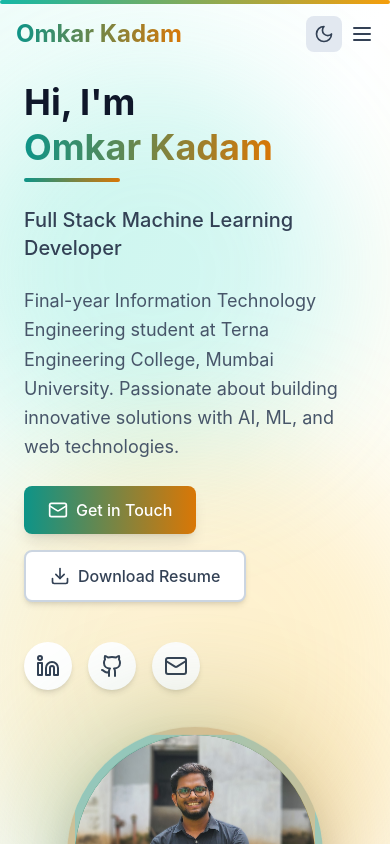
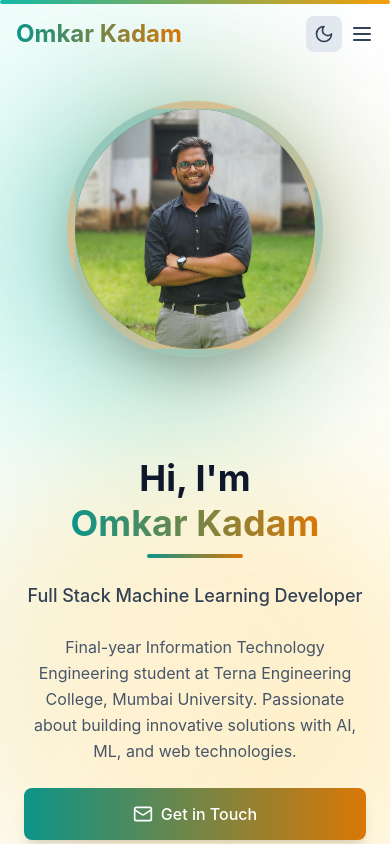
Before and after one commit to omkarrr88/portfolio, a React (Vite) app: page / in a window 390 px wide. Shown: the top 844 px of the page. Built offline with nearby package versions, Linux system fonts and the light colour scheme.

Commit message:
mobile changes

```diff
--- a/src/components/About.tsx
+++ b/src/components/About.tsx
@@ -61,7 +61,7 @@ export default function About() {
                 className="p-6 bg-gradient-to-br from-slate-50 to-blue-50 dark:from-slate-800 dark:to-slate-900 rounded-xl shadow-md hover:shadow-xl transition-all hover:scale-105 group"
               >
                 <div className="flex items-start gap-4">
-                  <div className="p-3 bg-gradient-to-br from-teal-600 to-amber-600 rounded-lg text-white group-hover:scale-110 transition-transform">
+                  <div className="p-3 bg-gradient-to-br from-teal-600 to-amber-600 rounded-lg text-white group-hover:scale-110 transition-transform shrink-0">
                     <item.icon size={24} />
                   </div>
                   <div className="flex-1">
--- a/src/components/Footer.tsx
+++ b/src/components/Footer.tsx
@@ -6,8 +6,8 @@ export default function Footer() {
   return (
     <footer className="bg-slate-900 text-white py-12 px-4 sm:px-6">
       <div className="container mx-auto">
-        <div className="grid grid-cols-1 md:grid-cols-3 gap-8 mb-8">
-          <div>
+        <div className="grid grid-cols-1 md:grid-cols-3 gap-8 mb-8 text-center md:text-left">
+          <div className="flex flex-col items-center md:items-start">
             <h3 className="text-2xl font-bold bg-gradient-to-r from-teal-400 to-amber-400 bg-clip-text text-transparent mb-4">
               Omkar Kadam
             </h3>
@@ -16,9 +16,9 @@ export default function Footer() {
             </p>
           </div>
 
-          <div>
-            <h4 className="text-lg font-semibold mb-4">Quick Links</h4>
-            <ul className="space-y-2">
+          <div className="flex flex-col items-center md:items-start">
+            <h4 className="text-lg font-semibold mb-4 text-center md:text-left">Quick Links</h4>
+            <ul className="space-y-2 flex flex-col items-center md:items-start">
               {['About', 'Education', 'Skills', 'Projects', 'Experience', 'Extracurriculars', 'Contact'].map((item) => (
                 <li key={item}>
                   <button
@@ -40,9 +40,9 @@ export default function Footer() {
             </ul>
           </div>
 
-          <div>
+          <div className="flex flex-col items-center md:items-start">
             <h4 className="text-lg font-semibold mb-4">Connect</h4>
-            <div className="flex gap-4 mb-4">
+            <div className="flex gap-4 mb-4 justify-center md:justify-start">
               <a
                 href="https://linkedin.com/in/omkarrrr"
                 target="_blank"
--- a/src/components/Hero.tsx
+++ b/src/components/Hero.tsx
@@ -65,9 +65,9 @@ export default function Hero() {
             variants={containerVariants}
             initial="hidden"
             animate="visible"
-            className="flex-1 space-y-6"
+            className="flex-1 space-y-6 flex flex-col items-center md:items-start text-center md:text-left mt-10 md:mt-0"
           >
-            <motion.div variants={itemVariants} className="space-y-2">
+            <motion.div variants={itemVariants} className="space-y-2 flex flex-col items-center md:items-start">
               <h1 className="text-4xl sm:text-5xl md:text-7xl font-bold text-slate-900 dark:text-white leading-tight">
                 Hi, I'm{' '}
                 <span className="bg-gradient-to-r from-teal-600 to-amber-600 bg-clip-text text-transparent inline-block hover:scale-105 transition-transform cursor-default">
@@ -82,22 +82,22 @@ export default function Hero() {
               />
             </motion.div>
 
-            <motion.p variants={itemVariants} className="text-xl md:text-2xl text-slate-700 dark:text-slate-200 font-medium">
+            <motion.p variants={itemVariants} className="text-lg sm:text-xl md:text-2xl text-slate-700 dark:text-slate-200 font-medium">
               Full Stack Machine Learning Developer
             </motion.p>
 
-            <motion.p variants={itemVariants} className="text-lg text-slate-600 dark:text-slate-400 max-w-2xl leading-relaxed">
+            <motion.p variants={itemVariants} className="text-base sm:text-lg text-slate-600 dark:text-slate-400 max-w-2xl leading-relaxed">
               Final-year Information Technology Engineering student at Terna Engineering College, Mumbai University.
               Passionate about building innovative solutions with AI, ML, and web technologies.
             </motion.p>
 
             {/* Action Buttons */}
-            <motion.div variants={itemVariants} className="flex flex-wrap gap-4">
+            <motion.div variants={itemVariants} className="flex flex-col sm:flex-row gap-4 w-full sm:w-auto mt-2">
               <motion.a
                 whileHover={{ scale: 1.05 }}
                 whileTap={{ scale: 0.95 }}
                 href="mailto:omkark2223@ternaengg.ac.in"
-                className="flex items-center gap-2 px-6 py-3 bg-gradient-to-r from-teal-600 to-amber-600 text-white rounded-lg font-medium shadow-lg hover:shadow-teal-500/30 transition-shadow"
+                className="flex items-center justify-center gap-2 px-6 py-3.5 sm:py-3 w-full sm:w-auto bg-gradient-to-r from-teal-600 to-amber-600 text-white rounded-lg font-medium shadow-lg hover:shadow-teal-500/30 transition-shadow"
               >
                 <Mail size={20} />
                 Get in Touch
@@ -112,7 +112,7 @@ export default function Hero() {
                     'noopener,noreferrer'
                   )
                 }
-                className="flex items-center gap-2 px-6 py-3 bg-white dark:bg-slate-700 text-slate-700 dark:text-slate-200 border-2 border-slate-300 dark:border-slate-600 rounded-lg font-medium hover:border-teal-600 hover:text-teal-600 dark:hover:border-teal-400 dark:hover:text-teal-400 shadow-md transition-colors"
+                className="flex items-center justify-center gap-2 px-6 py-3.5 sm:py-3 w-full sm:w-auto bg-white dark:bg-slate-700 text-slate-700 dark:text-slate-200 border-2 border-slate-300 dark:border-slate-600 rounded-lg font-medium hover:border-teal-600 hover:text-teal-600 dark:hover:border-teal-400 dark:hover:text-teal-400 shadow-md transition-colors"
               >
                 <Download size={20} />
                 Download Resume
@@ -120,7 +120,7 @@ export default function Hero() {
             </motion.div>
 
             {/* Social Icons */}
-            <motion.div variants={itemVariants} className="flex gap-4 pt-4">
+            <motion.div variants={itemVariants} className="flex gap-4 pt-6 justify-center md:justify-start w-full">
               <motion.a whileHover={{ y: -5 }} href="https://linkedin.com/in/omkarrrr" target="_blank" rel="noopener noreferrer" className="p-3 bg-white dark:bg-slate-700 rounded-full shadow-md text-slate-700 dark:text-slate-200 hover:text-teal-600 dark:hover:text-teal-400">
                 <Linkedin size={24} />
               </motion.a>
@@ -139,7 +139,7 @@ export default function Hero() {
             initial={{ opacity: 0, scale: 0.8 }}
             animate={{ opacity: 1, scale: 1 }}
             transition={{ duration: 1, ease: 'easeOut' }}
-            className="flex-1 flex justify-center animate-float relative"
+            className="flex-1 flex justify-center animate-float relative mt-8 md:mt-0 order-first md:order-last"
           >
             <div className="relative">
               <div className="absolute inset-0 bg-gradient-to-r from-teal-600 to-amber-600 rounded-full blur-3xl opacity-30 animate-pulse" />
--- a/src/components/Projects.tsx
+++ b/src/components/Projects.tsx
@@ -96,7 +96,7 @@ export default function Projects() {
                 ))}
               </div>
 
-              <div className="flex gap-4 pt-4 border-t border-slate-200 dark:border-slate-700">
+              <div className="flex flex-wrap justify-between items-center gap-4 pt-4 border-t border-slate-200 dark:border-slate-700">
                 <button
                   onClick={() => setSelectedProject(project)}
                   className="flex items-center gap-2 text-teal-600 dark:text-teal-400 hover:text-amber-600 dark:hover:text-amber-400 font-semibold text-sm transition-colors uppercase tracking-wider"
@@ -108,7 +108,7 @@ export default function Projects() {
                   href={project.githubLink}
                   target="_blank"
                   rel="noopener noreferrer"
-                  className="flex items-center gap-2 text-slate-500 hover:text-blue-700 dark:hover:text-blue-400 font-medium text-sm transition-colors ml-auto"
+                  className="flex items-center gap-2 text-slate-500 hover:text-blue-700 dark:hover:text-blue-400 font-medium text-sm transition-colors md:ml-auto"
                 >
                   <Github size={16} />
                   Code
```
